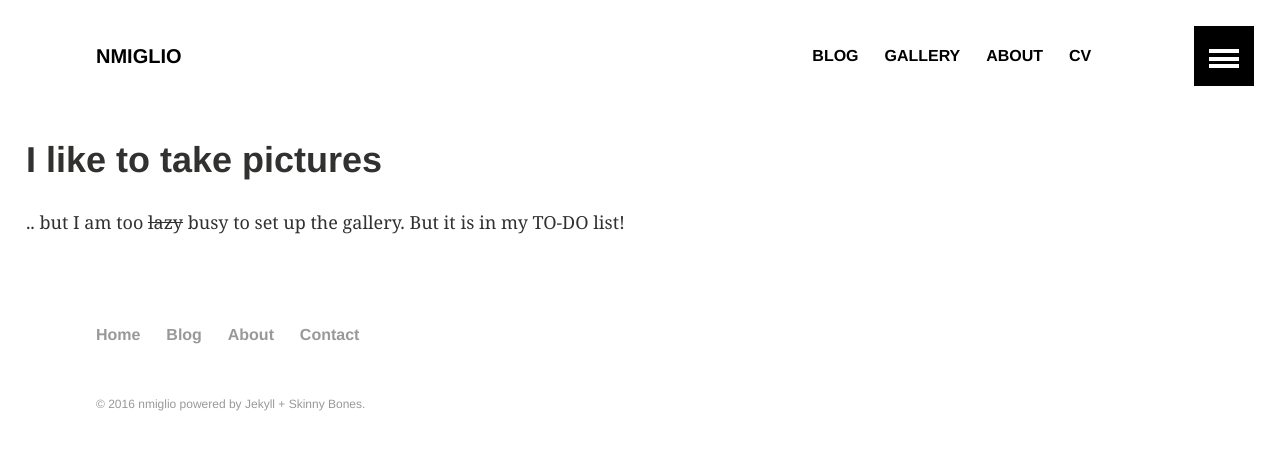
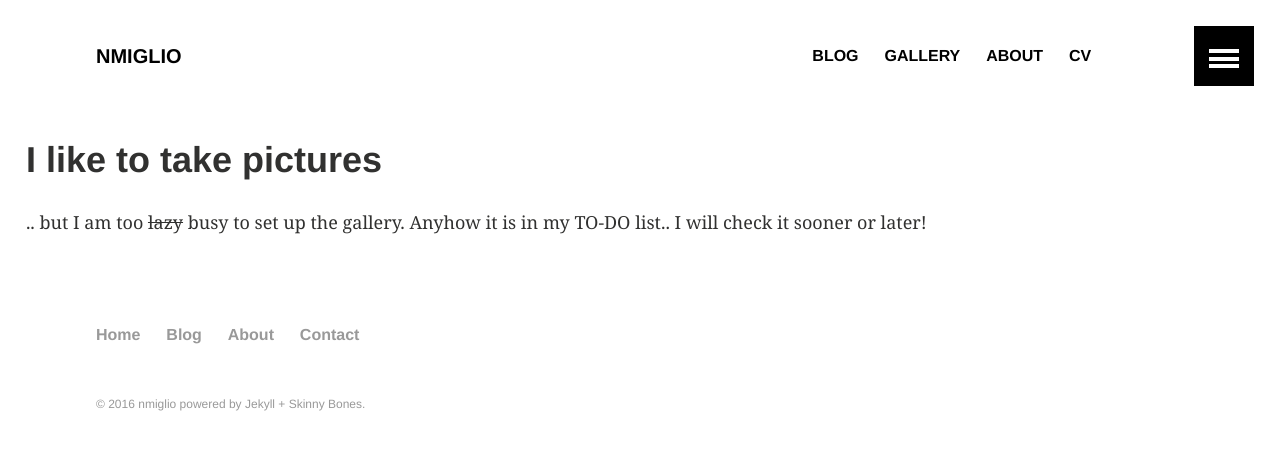
Before and after one commit to nmiglio/nmiglio.github.io, a Jekyll site: the page built from gallery/index.html, in a window 1280 px wide. Shown: the top 450 px of the page. Built offline with Jekyll 4.4.1, drawn with Linux system fonts in a browser that asks for light colours.

Commit message:
Update index.html

```diff
--- a/gallery/index.html
+++ b/gallery/index.html
@@ -4,4 +4,4 @@ title: I like to take pictures
 ---
 <h1>{{ page.title }}</h1>
 
-<p>.. but I am too <s>lazy</s> busy to set up the gallery. But it is in my TO-DO list!</p>
+<p>.. but I am too <s>lazy</s> busy to set up the gallery. Anyhow it is in my TO-DO list.. I will check it sooner or later!</p>
```
